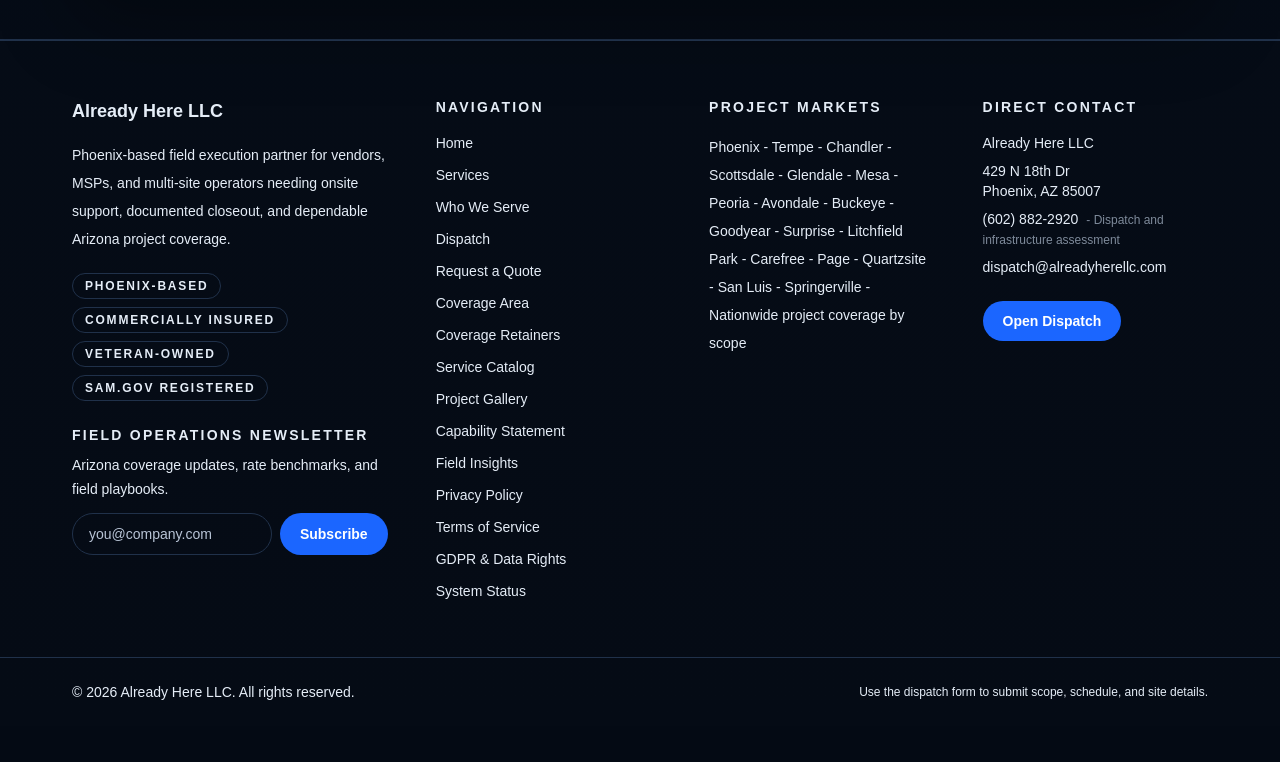
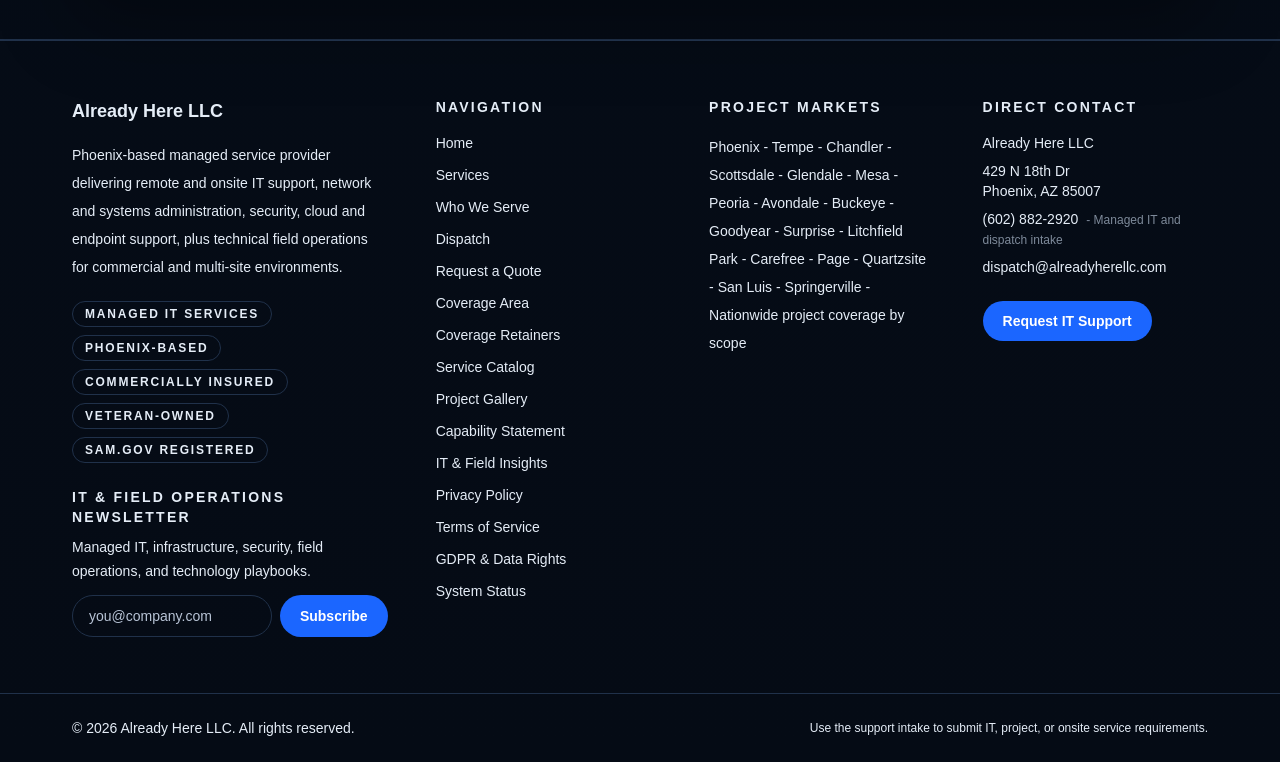
Before and after one commit to quantam101/already-here-llc, a Next.js app: page / in a window 1280 px wide. Shown: the part 10339-11101 px from the top of the page. Before the commit the page ends 11065 px from the top, so only its background shows below. Built offline with nearby package versions, Linux system fonts and the light colour scheme; no server answers.

Commit message:
Update footer to MSP-first positioning

```diff
--- a/components/Footer.tsx
+++ b/components/Footer.tsx
@@ -11,10 +11,12 @@ export function Footer() {
         <div>
           <div className="text-lg font-semibold text-navy">{siteConfig.name}</div>
           <p className="mt-4 max-w-xl text-sm leading-7 text-slate-600">
-            Phoenix-based field execution partner for vendors, MSPs, and multi-site operators
-            needing onsite support, documented closeout, and dependable Arizona project coverage.
+            Phoenix-based managed service provider delivering remote and onsite IT support,
+            network and systems administration, security, cloud and endpoint support, plus
+            technical field operations for commercial and multi-site environments.
           </p>
           <div className="mt-5 flex flex-wrap gap-2 text-xs font-semibold uppercase tracking-[0.15em] text-slate-500">
+            <span className="rounded-full border border-borderBrand px-3 py-1">Managed IT Services</span>
             <span className="rounded-full border border-borderBrand px-3 py-1">Phoenix-based</span>
             <span className="rounded-full border border-borderBrand px-3 py-1">Commercially Insured</span>
             <span className="rounded-full border border-borderBrand px-3 py-1">Veteran-Owned</span>
@@ -22,10 +24,10 @@ export function Footer() {
           </div>
           <div className="mt-6">
             <h2 className="text-sm font-semibold uppercase tracking-[0.16em] text-slate-500">
-              Field operations newsletter
+              IT & field operations newsletter
             </h2>
             <p className="mt-2 text-sm leading-6 text-slate-600">
-              Arizona coverage updates, rate benchmarks, and field playbooks.
+              Managed IT, infrastructure, security, field operations, and technology playbooks.
             </p>
             <div className="mt-3 max-w-md">
               <NewsletterSignup />
@@ -47,7 +49,7 @@ export function Footer() {
             <li><Link href="/services-catalog" className="hover:text-action">Service Catalog</Link></li>
             <li><Link href="/project-gallery" className="hover:text-action">Project Gallery</Link></li>
             <li><Link href="/capability-statement" className="hover:text-action">Capability Statement</Link></li>
-            <li><Link href="/blog" className="hover:text-action">Field Insights</Link></li>
+            <li><Link href="/blog" className="hover:text-action">IT & Field Insights</Link></li>
             <li><Link href="/privacy" className="hover:text-action">Privacy Policy</Link></li>
             <li><Link href="/legal/terms" className="hover:text-action">Terms of Service</Link></li>
             <li><Link href="/legal/gdpr" className="hover:text-action">GDPR & Data Rights</Link></li>
@@ -74,7 +76,7 @@ export function Footer() {
               <a href={siteConfig.phoneHref} className="hover:text-action transition-colors">
                 {siteConfig.phoneDisplay}
               </a>
-              <span className="ml-2 text-xs text-slate-400">- {siteConfig.phoneNote}</span>
+              <span className="ml-2 text-xs text-slate-400">- Managed IT and dispatch intake</span>
             </p>
             <p>
               <a href={`mailto:${siteConfig.email}`} className="hover:text-action transition-colors">
@@ -86,7 +88,7 @@ export function Footer() {
             href="/dispatch"
             className="link-ring mt-6 inline-flex items-center justify-center rounded-full bg-action px-5 py-2.5 text-sm font-semibold text-white transition hover:bg-navy"
           >
-            Open Dispatch
+            Request IT Support
           </Link>
         </div>
       </div>
@@ -94,7 +96,7 @@ export function Footer() {
       <div className="border-t border-borderBrand py-6">
         <div className="container-shell flex flex-col gap-3 text-sm text-slate-500 md:flex-row md:items-center md:justify-between">
           <p>&copy; {new Date().getFullYear()} {siteConfig.name}. All rights reserved.</p>
-          <p className="text-xs"> Use the dispatch form to submit scope, schedule, and site details.</p>
+          <p className="text-xs"> Use the support intake to submit IT, project, or onsite service requirements.</p>
         </div>
       </div>
     </footer>
```
